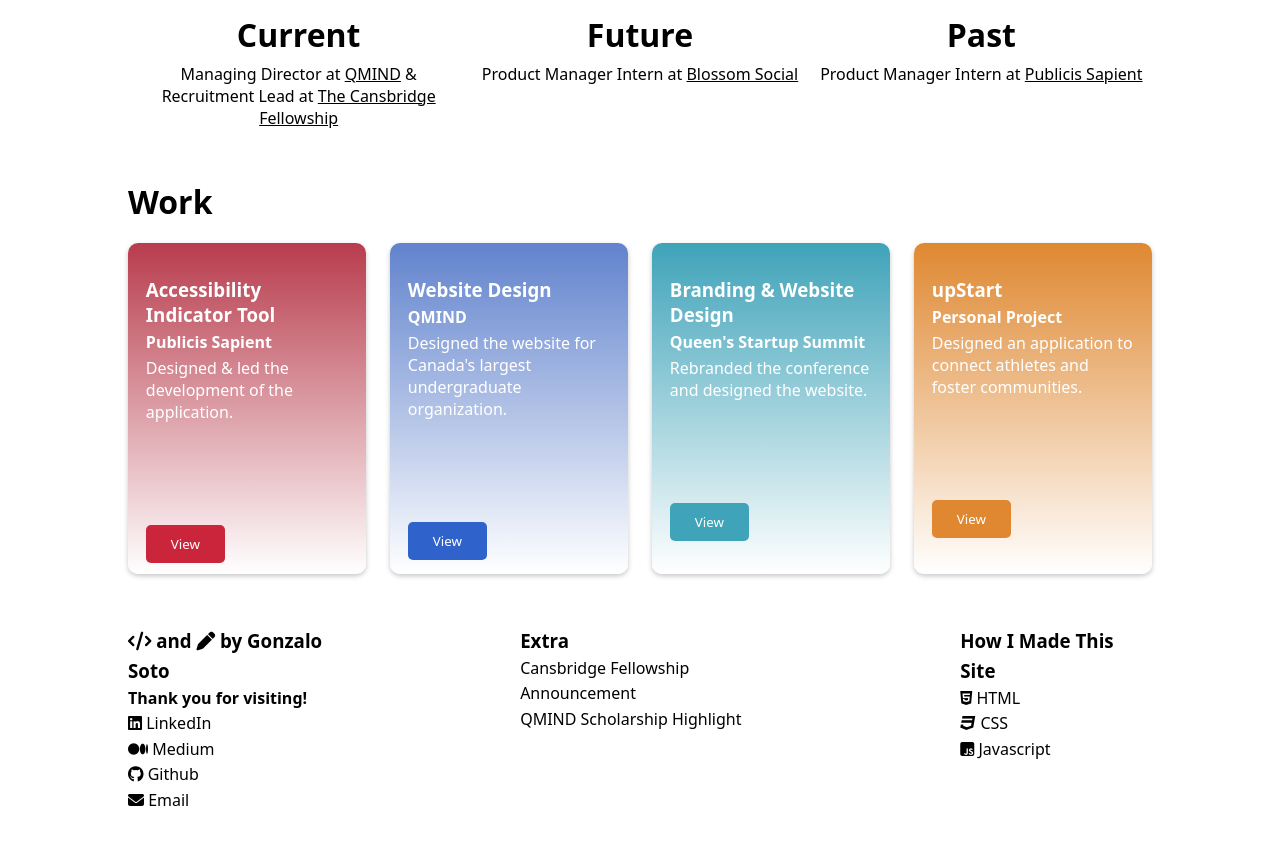
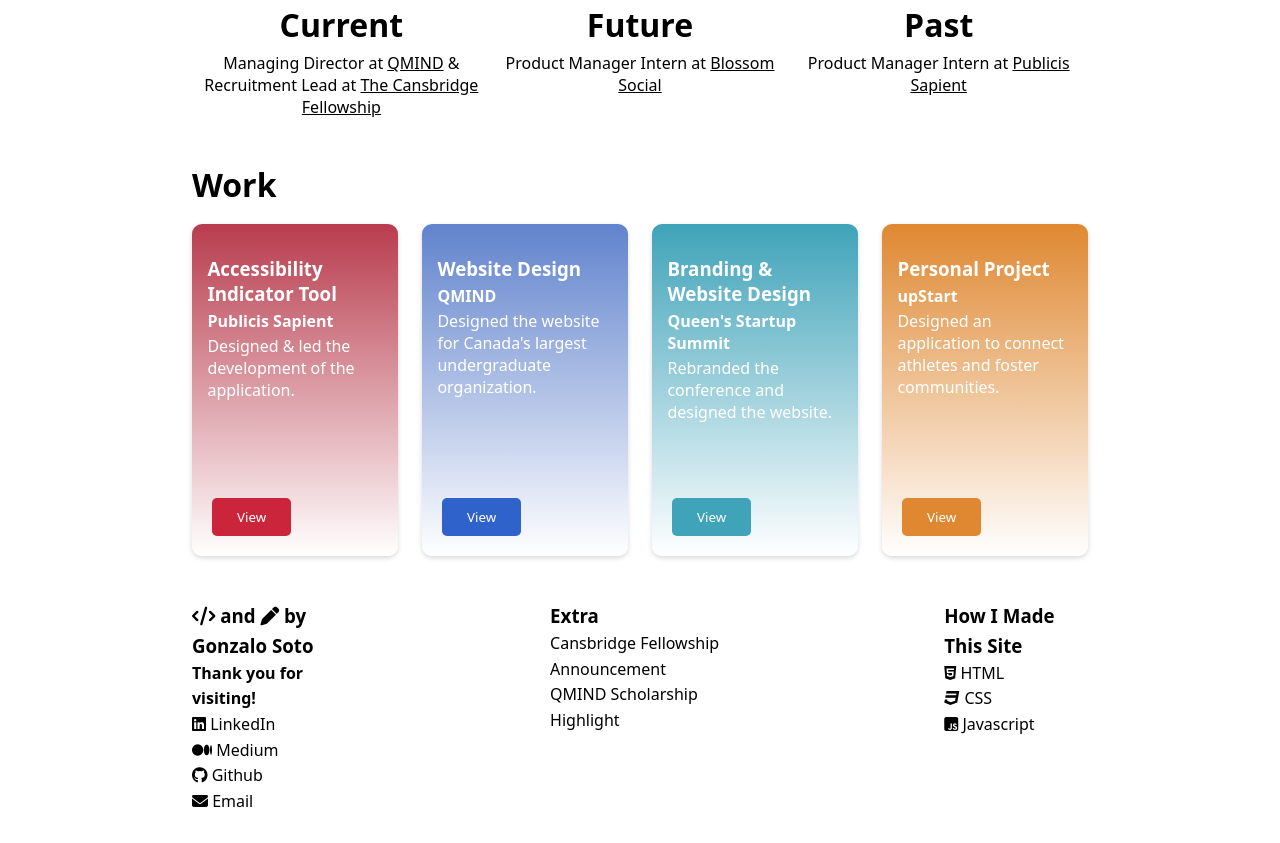
Before and after one commit to gonzaloandresoto/personal-website, a website: page index.html in a window 1280 px wide. Shown: the part 534-1377 px from the top of the page. Drawn offline with Linux system fonts and the light colour scheme.

Commit message:
fixed work button position and updated footer

```diff
--- a/index.html
+++ b/index.html
@@ -85,8 +85,8 @@
             </div>
             <div class="project_individual_four">
                 <img src="" alt="">
-                <h3 class="project_title">upStart</h3>
-                <h4 class="project_company">Personal Project</h4>
+                <h3 class="project_title">Personal Project</h3>
+                <h4 class="project_company">upStart</h4>
                 <p class="project_description">Designed an application to connect athletes and foster communities.</p>
                 <button type="button" class="project_visit_button main_orange">View</button>
             </div>
--- a/style.css
+++ b/style.css
@@ -6,7 +6,7 @@
 }
 
 body {
-    padding: 0px 10%;
+    padding: 0.5% 15%;
 }
 
 a, a:visited, a:active {
@@ -154,13 +154,13 @@
     border-radius: 10px;
     padding: 5% 7.5%;
     top: 0;
-    box-shadow: 0px 2px 5px rgb(198, 198, 198);
+    box-shadow: 0px 2px 5px rgb(217, 217, 217);
     position: relative;
 }
 
 .project_individual_one:hover {
-    top: -10px;
-    box-shadow: 0px 12px 5px rgb(198, 198, 198);
+    top: -5px;
+    box-shadow: 0px 12px 10px 5px rgb(217, 217, 217);
 }
 
 .project_individual_two {
@@ -171,13 +171,13 @@
     border-radius: 10px;
     padding: 5% 7.5%;
     top: 0;
-    box-shadow: 0px 2px 5px rgb(198, 198, 198);
+    box-shadow: 0px 2px 5px rgb(217, 217, 217);
     position: relative;
 }
 
 .project_individual_two:hover {
-    top: -10px;
-    box-shadow: 0px 12px 5px rgb(198, 198, 198);
+    top: -5px;
+    box-shadow: 0px 12px 10px 5px rgb(217, 217, 217);
 }
 
 .main_red {
@@ -206,6 +206,9 @@
     color: #fff;
     text-decoration: none;
     border: none;
+    position: absolute;
+    left: 20px;
+    bottom: 20px;
 }
 
 .project_individual_three {
@@ -216,13 +219,13 @@
     border-radius: 10px;
     padding: 5% 7.5%;
     top: 0;
-    box-shadow: 0px 2px 5px rgb(198, 198, 198);
+    box-shadow: 0px 2px 5px rgb(217, 217, 217);
     position: relative;
 }
 
 .project_individual_three:hover {
-    top: -10px;
-    box-shadow: 0px 12px 5px rgb(198, 198, 198);
+    top: -5px;
+    box-shadow: 0px 12px 10px 5px rgb(217, 217, 217);
 }
 
 .project_individual_four {
@@ -233,13 +236,13 @@
     border-radius: 10px;
     padding: 5% 7.5%;
     top: 0;
-    box-shadow: 0px 2px 5px rgb(198, 198, 198);
+    box-shadow: 0px 2px 5px rgb(217, 217, 217);
     position: relative;
 }
 
 .project_individual_four:hover {
-    top: -10px;
-    box-shadow: 0px 12px 5px rgb(198, 198, 198);
+    top: -5px;
+    box-shadow: 0px 12px 10px 5px rgb(217, 217, 217);
 }
 
 .project_title {
@@ -251,7 +254,7 @@
 }
 
 .project_description {
-    padding-bottom: 50%;
+    padding-bottom: 70%;
 }
 
 /* This is the CSS for the footer */
@@ -282,12 +285,12 @@
 
 .connect_container {
     display: block;
-    padding-right: 15%;
+    padding-right: 20%;
 }
 
 .extra_container {
     display: block;
-    padding-right: 15%;
+    padding-right: 20%;
 }
 
 .credits_container {
```
